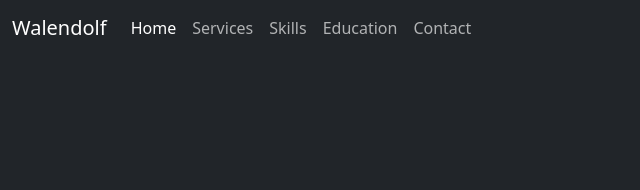
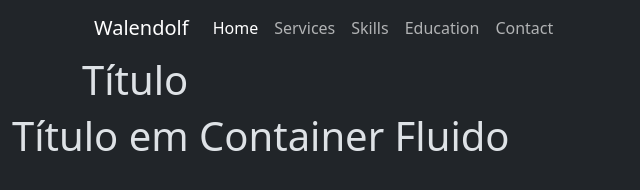
Before and after one commit to GabrielWalendolf/Work-Space, a plain HTML site: page HTML/Portifólio/index.html in a window 1280 px wide. Shown: the whole page, without its empty margins (0-640 px from the left). Drawn offline with nearby package versions, Linux system fonts and the light colour scheme.

Commit message:
"Updated navbar structure and added container elements; added two new h1 elements with titles."

```diff
--- a/HTML/Portifólio/index.html
+++ b/HTML/Portifólio/index.html
@@ -18,6 +18,7 @@
     <!-- NOTE:Header -->
     <header>
       <!-- NOTE:Navbar -->
+      <div class="container">
         <nav class="navbar navbar-expand-lg navbar-light bg-dark">
           <div class="container-fluid">
             <a class="navbar-brand" href="#">Walendolf</a>
@@ -35,7 +36,9 @@
             <div class="collapse navbar-collapse" id="navbarNav">
               <ul class="navbar-nav">
                 <li class="nav-item">
-                <a class="nav-link active" aria-current="page" href="#">Home</a>
+                  <a class="nav-link active" aria-current="page" href="#"
+                    >Home</a
+                  >
                 </li>
                 <li class="nav-item">
                   <a class="nav-link" href="#">Services</a>
@@ -53,9 +56,15 @@
             </div>
           </div>
         </nav>
+      </div>
     </header>
     <!-- Note:Body -->
-
+    <div class="container">
+      <h1>Título</h1>
+    </div>
+    <div class="container-fluid">
+      <h1>Título em Container Fluido</h1>
+    </div>
 
     <!-- Footer -->
 
```
Lines whose indentation alone changed are shown as unchanged.
